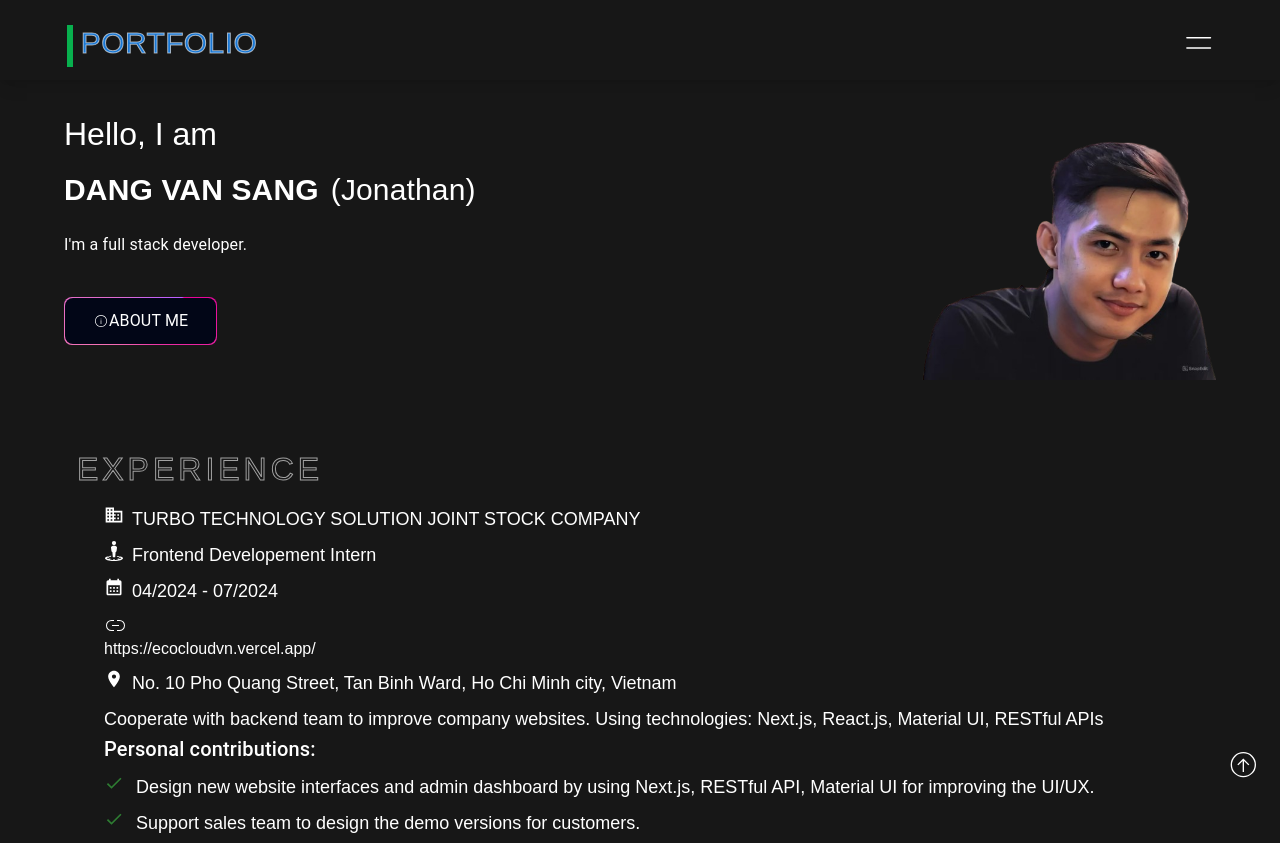
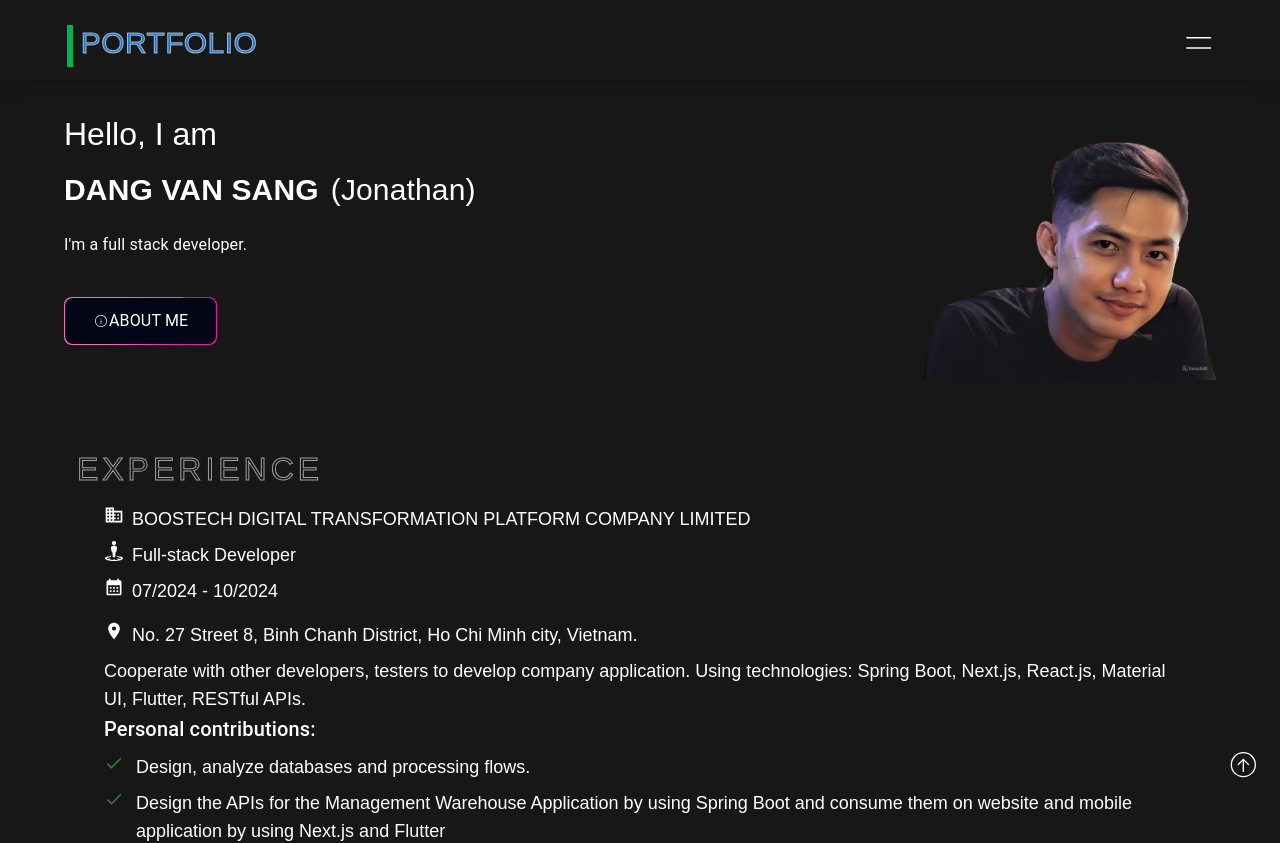
Before and after one commit to Sangdang2203/portfolio, a Next.js app: page / in a window 1280 px wide. Shown: the top 843 px of the page. Built offline with nearby package versions, Linux system fonts and the light colour scheme.

Commit message:
update info

```diff
--- a/src/app/(public)/home/WorkingExperience.tsx
+++ b/src/app/(public)/home/WorkingExperience.tsx
@@ -52,11 +52,15 @@ export default function WorkingExperienceComponent() {
               <CalendarMonth fontSize="small" />
               <p className="text-sm md:text-lg mx-2">{item.duration}</p>
             </div>
-            <div>
+            <div className="flex my-2 items-start">
               {item.deployed_link ? <LinkIcon /> : ""}
               <p>
                 {item.deployed_link ? (
-                  <Link href={item.deployed_link} target="_blank">
+                  <Link
+                    href={item.deployed_link}
+                    target="_blank"
+                    className="text-sm md:text-lg mx-2"
+                  >
                     {item.deployed_link}
                   </Link>
                 ) : (
--- a/src/assets/libs/data.ts
+++ b/src/assets/libs/data.ts
@@ -28,29 +28,6 @@ export const navLinks = [
 
 export const experienceData = [
   {
-    id: 1,
-    company: "TURBO TECHNOLOGY SOLUTION JOINT STOCK COMPANY",
-    duration: "04/2024 - 07/2024",
-    role: "Frontend Developement Intern",
-    address:
-      "No. 10 Pho Quang Street, Tan Binh Ward, Ho Chi Minh city, Vietnam",
-    describe:
-      "Cooperate with backend team to improve company websites. Using technologies: Next.js, React.js, Material UI, RESTful APIs",
-    contributions: [
-      {
-        id: 1,
-        describe:
-          "Design new website interfaces and admin dashboard by using Next.js, RESTful API, Material UI for improving the UI/UX.",
-      },
-      {
-        id: 2,
-        describe:
-          "Support sales team to design the demo versions for customers.",
-      },
-    ],
-    deployed_link: "https://ecocloudvn.vercel.app/",
-  },
-  {
     id: 2,
     company: "BOOSTECH DIGITAL TRANSFORMATION PLATFORM COMPANY LIMITED",
     duration: "07/2024 - 10/2024",
@@ -72,6 +49,29 @@ export const experienceData = [
       },
     ],
     deployed_link: "",
+  },
+  {
+    id: 2,
+    company: "TURBO TECHNOLOGY SOLUTION JOINT STOCK COMPANY",
+    duration: "04/2024 - 07/2024",
+    role: "Frontend Developement Intern",
+    address:
+      "No. 10 Pho Quang Street, Tan Binh Ward, Ho Chi Minh city, Vietnam",
+    describe:
+      "Cooperate with backend team to improve company websites. Using technologies: Next.js, React.js, Material UI, RESTful APIs",
+    contributions: [
+      {
+        id: 1,
+        describe:
+          "Design new website interfaces and admin dashboard by using Next.js, RESTful API, Material UI for improving the UI/UX.",
+      },
+      {
+        id: 2,
+        describe:
+          "Support sales team to design the demo versions for customers.",
+      },
+    ],
+    deployed_link: "https://ecocloudvn.vercel.app",
   },
 ];
 
```
